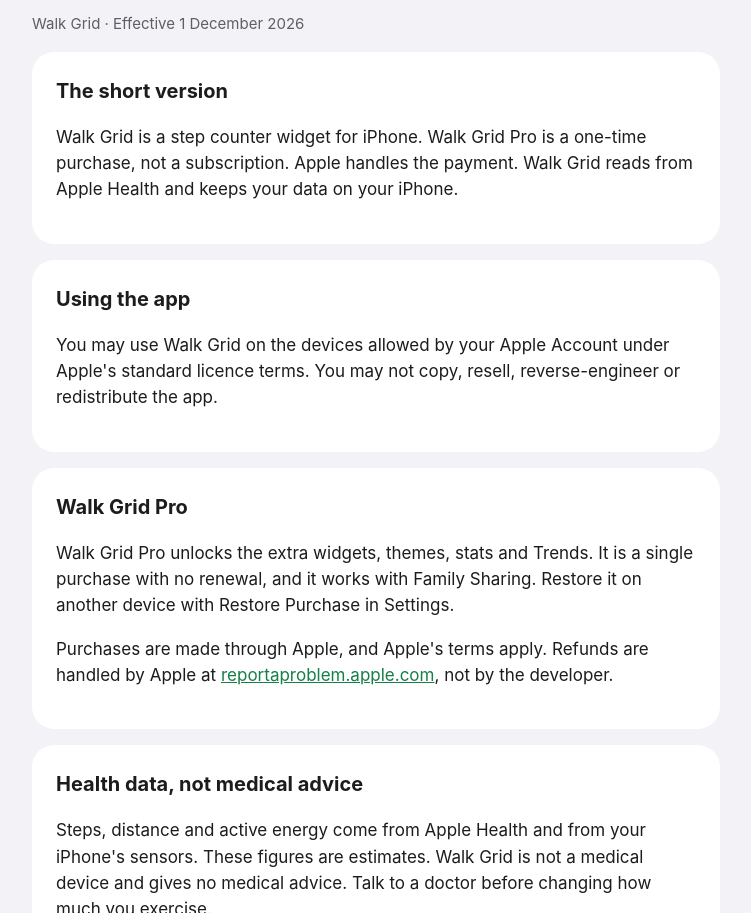
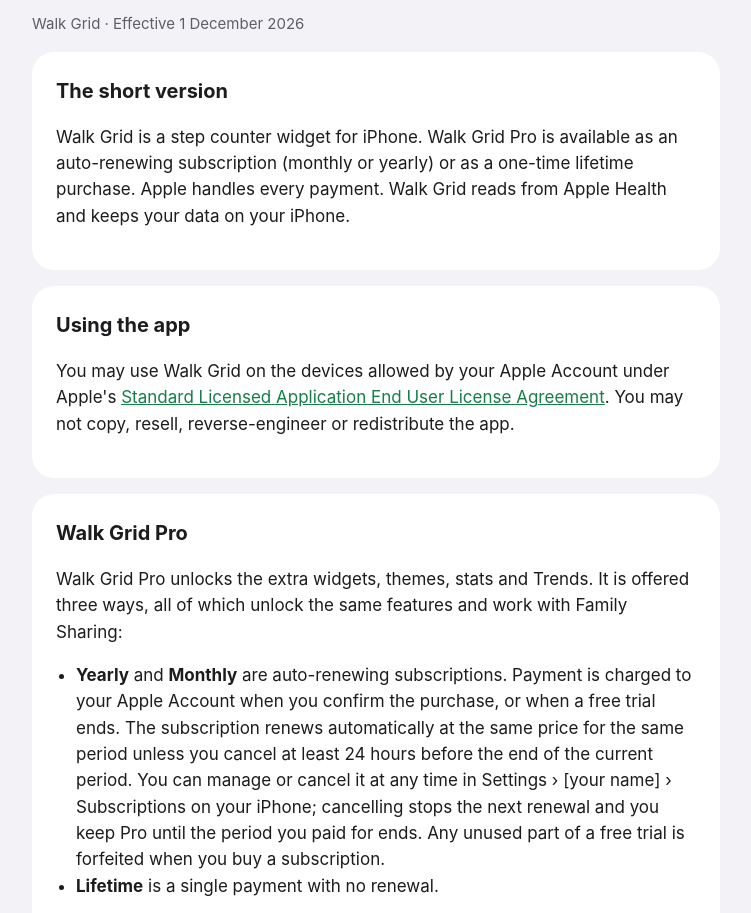
Before and after one commit to ShikharKunal/walkgrid-site, a plain HTML site: page terms.html in a window 1280 px wide. Shown: the part 129-1042 px from the top of the page, without its empty margins (264-1015 px from the left). Drawn offline with Linux system fonts and the light colour scheme.

Commit message:
Terms and support: subscriptions, EULA link

```diff
--- a/terms.html
+++ b/terms.html
@@ -8,17 +8,22 @@
 
 <div class="card">
 <h2>The short version</h2>
-<p>Walk Grid is a step counter widget for iPhone. Walk Grid Pro is a one-time purchase, not a subscription. Apple handles the payment. Walk Grid reads from Apple Health and keeps your data on your iPhone.</p>
+<p>Walk Grid is a step counter widget for iPhone. Walk Grid Pro is available as an auto-renewing subscription (monthly or yearly) or as a one-time lifetime purchase. Apple handles every payment. Walk Grid reads from Apple Health and keeps your data on your iPhone.</p>
 </div>
 
 <div class="card">
 <h2>Using the app</h2>
-<p>You may use Walk Grid on the devices allowed by your Apple Account under Apple's standard licence terms. You may not copy, resell, reverse-engineer or redistribute the app.</p>
+<p>You may use Walk Grid on the devices allowed by your Apple Account under Apple's <a href="https://www.apple.com/legal/internet-services/itunes/dev/stdeula/">Standard Licensed Application End User License Agreement</a>. You may not copy, resell, reverse-engineer or redistribute the app.</p>
 </div>
 
 <div class="card">
 <h2>Walk Grid Pro</h2>
-<p>Walk Grid Pro unlocks the extra widgets, themes, stats and Trends. It is a single purchase with no renewal, and it works with Family Sharing. Restore it on another device with Restore Purchase in Settings.</p>
+<p>Walk Grid Pro unlocks the extra widgets, themes, stats and Trends. It is offered three ways, all of which unlock the same features and work with Family Sharing:</p>
+<ul>
+<li><strong>Yearly</strong> and <strong>Monthly</strong> are auto-renewing subscriptions. Payment is charged to your Apple Account when you confirm the purchase, or when a free trial ends. The subscription renews automatically at the same price for the same period unless you cancel at least 24 hours before the end of the current period. You can manage or cancel it at any time in Settings › [your name] › Subscriptions on your iPhone; cancelling stops the next renewal and you keep Pro until the period you paid for ends. Any unused part of a free trial is forfeited when you buy a subscription.</li>
+<li><strong>Lifetime</strong> is a single payment with no renewal.</li>
+</ul>
+<p>Restore any of them on another device with Restore on the Pro screen or Restore Purchases in Settings.</p>
 <p>Purchases are made through Apple, and Apple's terms apply. Refunds are handled by Apple at <a href="https://reportaproblem.apple.com">reportaproblem.apple.com</a>, not by the developer.</p>
 </div>
 
```
Also changed, not shown: index.html (+1 -1 lines).
